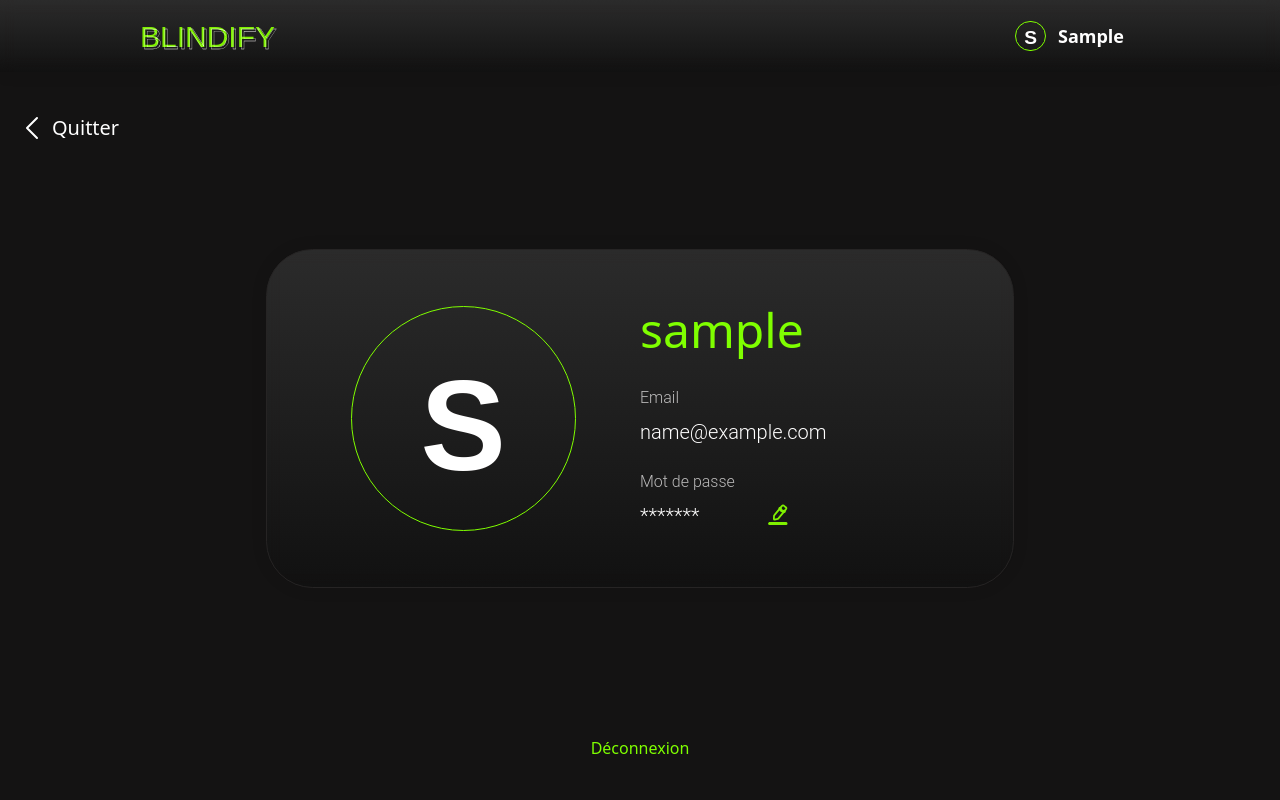
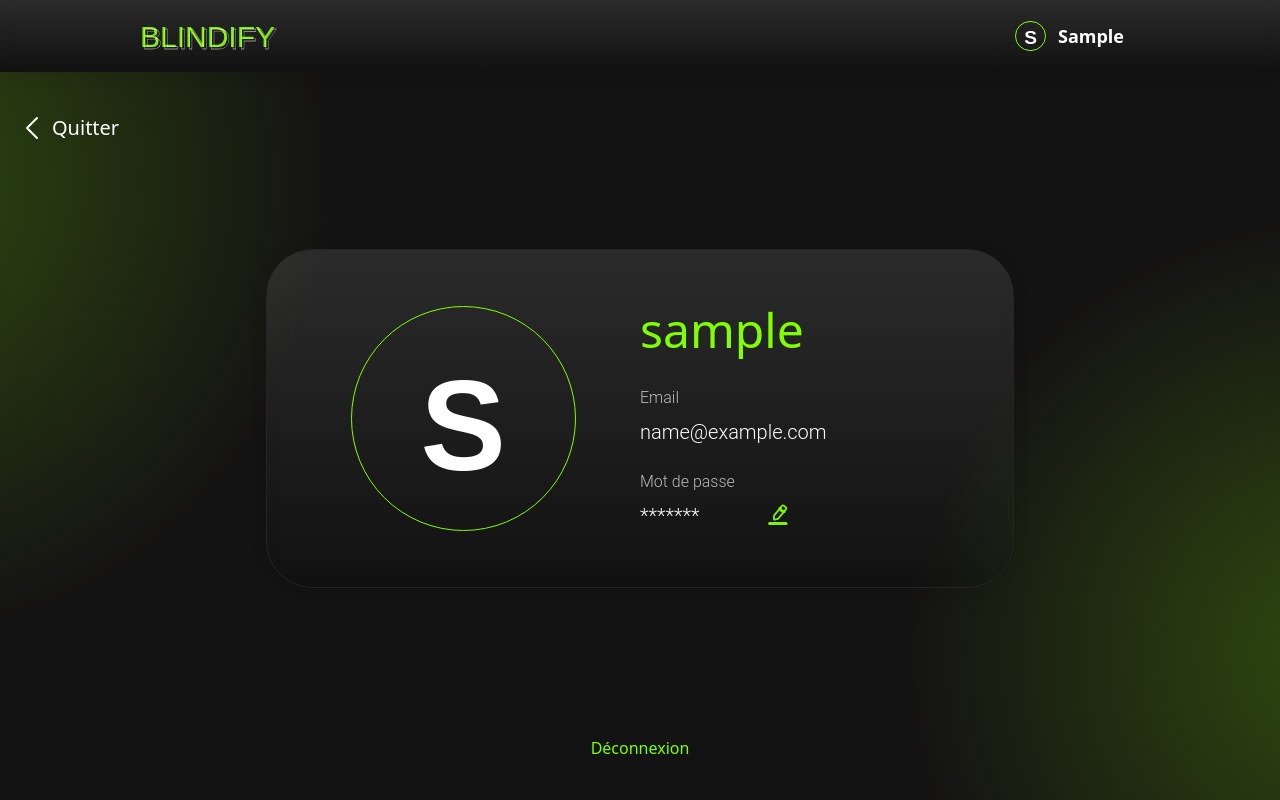
Before and after one commit to AngelHRD/BlindTestProjet, a React (Vite) app: page /compte in a window 1280 px wide. Built offline with nearby package versions, Linux system fonts and the light colour scheme; sample sign-in values are in the browser's storage; a web font is replaced by a local one.

Commit message:
bg accountpage

```diff
--- a/src/pages/auth/AccountPage.jsx
+++ b/src/pages/auth/AccountPage.jsx
@@ -17,7 +17,8 @@ function AccountPage() {
 
     return (
         <>
-            <div className='container mx-auto h-screen lg:h-[calc(100vh-72px)] flex flex-col px-4 pt-5'>
+            <div className='blur-color-green-double '>
+                <div className='container mx-auto h-screen lg:h-[calc(100vh-72px)] flex flex-col px-4 pt-5 '>
                     <LinkBack to='/' text='Quitter' />
                     <div className='flex flex-col items-center h-full '>
                         <div className='flex lg:w-3/5 w-full lg:h-4/5 h-4/6 justify-center items-center mt-10 lg:mt-0'>
@@ -91,6 +92,7 @@ function AccountPage() {
                         </div>
                     </div>
                 </div>
+            </div>
         </>
     );
 }
```
Lines whose indentation alone changed are shown as unchanged.
